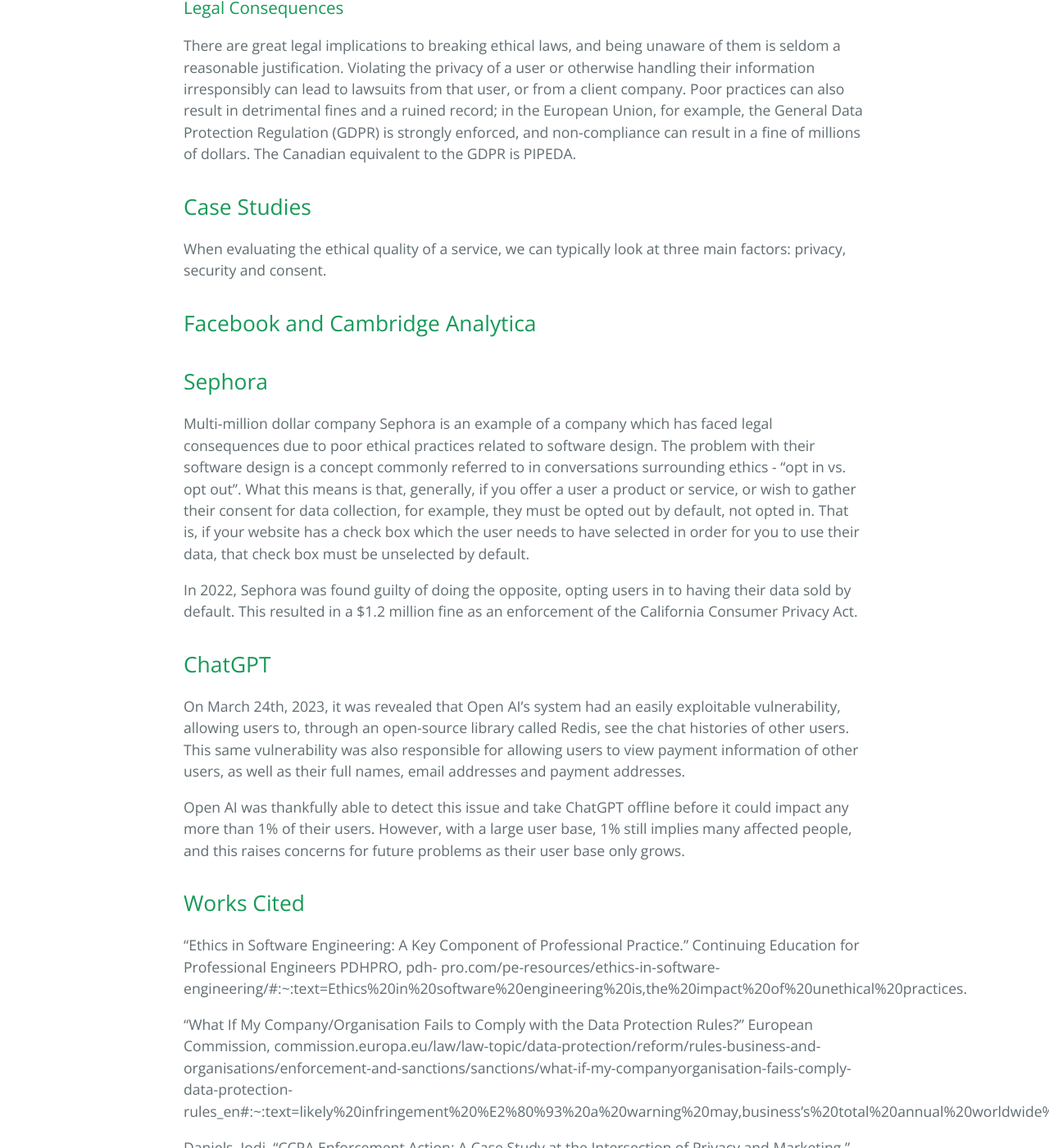
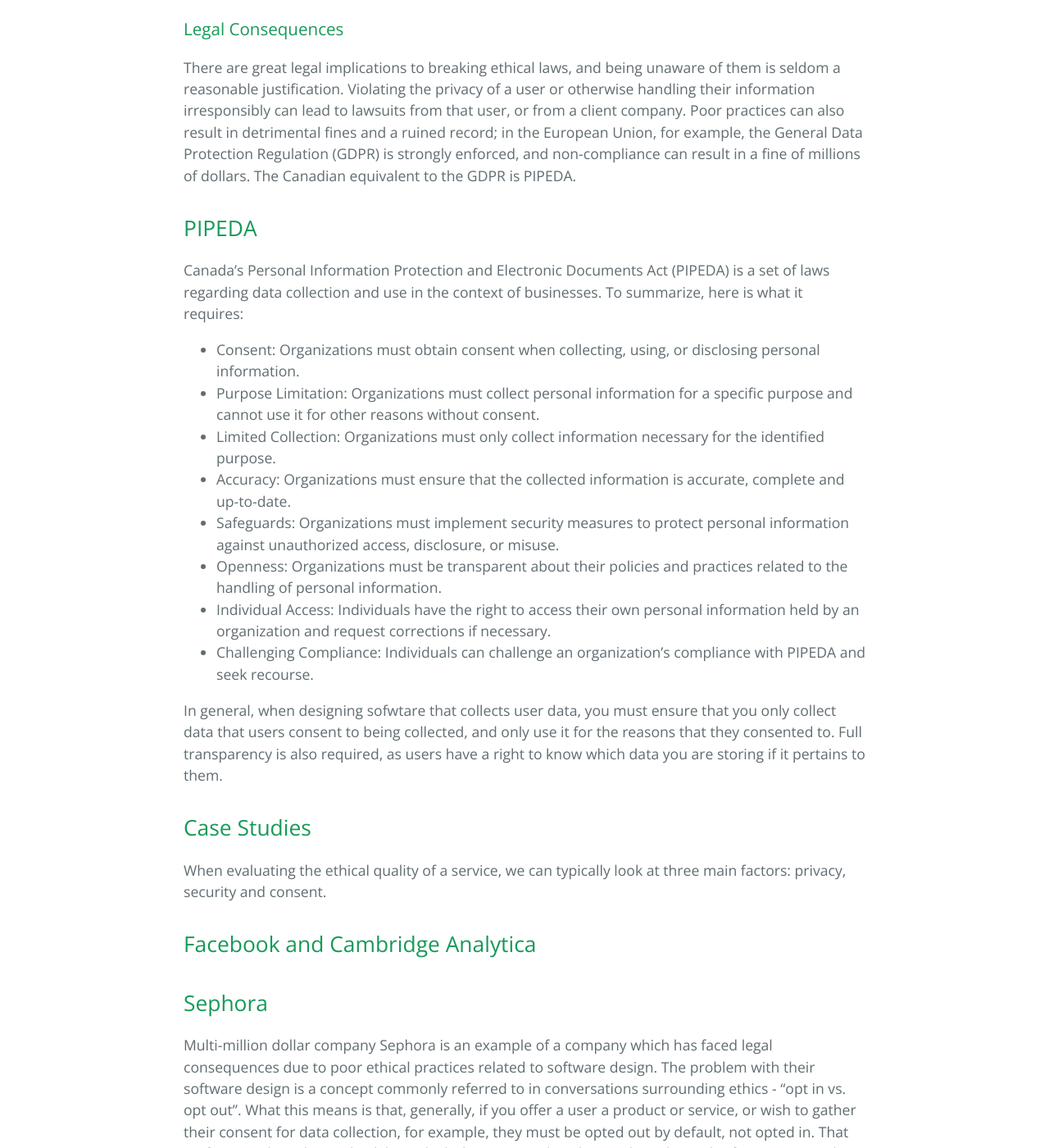
Before and after one commit to learning-software-engineering/learning-software-engineering.github.io, a Jekyll site: the page built from Topics/Software_Engineering/Ethics_In_Software_Engineering.md, in a window 1280 px wide and 1400 px high, scrolled down 1313 px. Shown: the whole window at 82% size. Built offline with Jekyll 4.4.1, drawn with Linux system fonts in a browser that asks for light colours; our own code applies the rules of GitHub Pages for plain Markdown files.

Commit message:
Add PIPEDA section

```diff
--- a/Topics/Software_Engineering/Ethics_In_Software_Engineering.md
+++ b/Topics/Software_Engineering/Ethics_In_Software_Engineering.md
@@ -3,9 +3,10 @@
 ## Table of Contents
 1. [Introduction](#introduction)
 2. [Why Should I Care?](#why-should-i-care?)
-3. [Case Studies](#case-studies)
-4. [What Can I Do?](#what-can-i-do?)
-5. [Works Cited](#works-cited)
+3. [PIPEDA](#pipeda)
+4. [Case Studies](#case-studies)
+5. [What Can I Do?](#what-can-i-do?)
+6. [Works Cited](#works-cited)
 
 ## Introduction
 In the age of big data collection, it has become a continuously greater challenge to maintain ethical practices when designing software. It seems as though every company which collects user data or has any form of software which users interact with has made mistakes in this field, sometimes with catastophic consequences. Hence, it is vital for any software enginner to be mindful and educated on the topic of ethics in computing, and how they can apply it to their work.
@@ -19,6 +20,20 @@
 
 ### Legal Consequences
 There are great legal implications to breaking ethical laws, and being unaware of them is seldom a reasonable justification. Violating the privacy of a user or otherwise handling their information irresponsibly can lead to lawsuits from that user, or from a client company. Poor practices can also result in detrimental fines and a ruined record; in the European Union, for example, the General Data Protection Regulation (GDPR) is strongly enforced, and non-compliance can result in a fine of millions of dollars. The Canadian equivalent to the GDPR is PIPEDA.
+
+## PIPEDA
+Canada's Personal Information Protection and Electronic Documents Act (PIPEDA) is a set of laws regarding data collection and use in the context of businesses. To summarize, here is what it requires:
+
+* Consent: Organizations must obtain consent when collecting, using, or disclosing personal information.
+* Purpose Limitation: Organizations must collect personal information for a specific purpose and cannot use it for other reasons without consent.
+* Limited Collection: Organizations must only collect information necessary for the identified purpose.
+* Accuracy: Organizations must ensure that the collected information is accurate, complete and up-to-date.
+* Safeguards: Organizations must implement security measures to protect personal information against unauthorized access, disclosure, or misuse.
+* Openness: Organizations must be transparent about their policies and practices related to the handling of personal information.
+* Individual Access: Individuals have the right to access their own personal information held by an organization and request corrections if necessary.
+* Challenging Compliance: Individuals can challenge an organization's compliance with PIPEDA and seek recourse.
+
+In general, when designing sofwtare that collects user data, you must ensure that you only collect data that users consent to being collected, and only use it for the reasons that they consented to. Full transparency is also required, as users have a right to know which data you are storing if it pertains to them.
 
 ## Case Studies
 When evaluating the ethical quality of a service, we can typically look at three main factors: privacy, security and consent.
```
